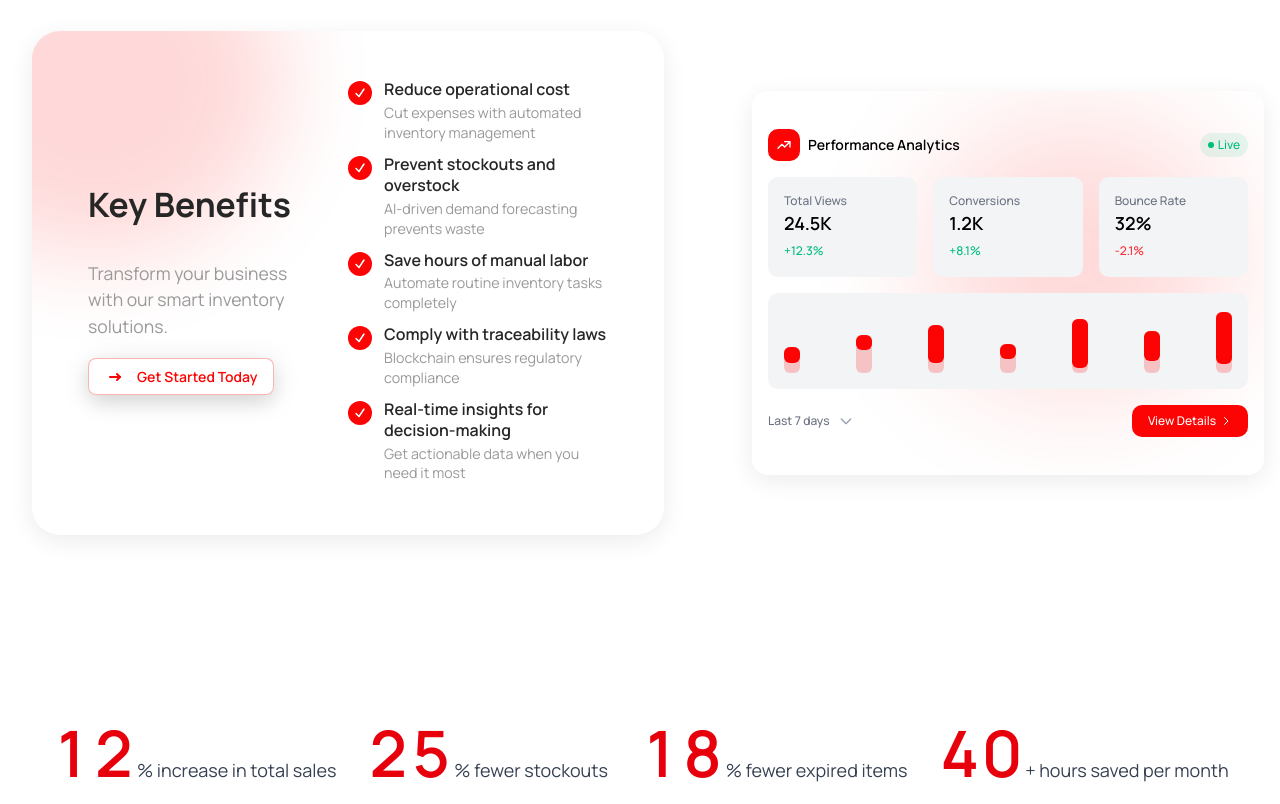
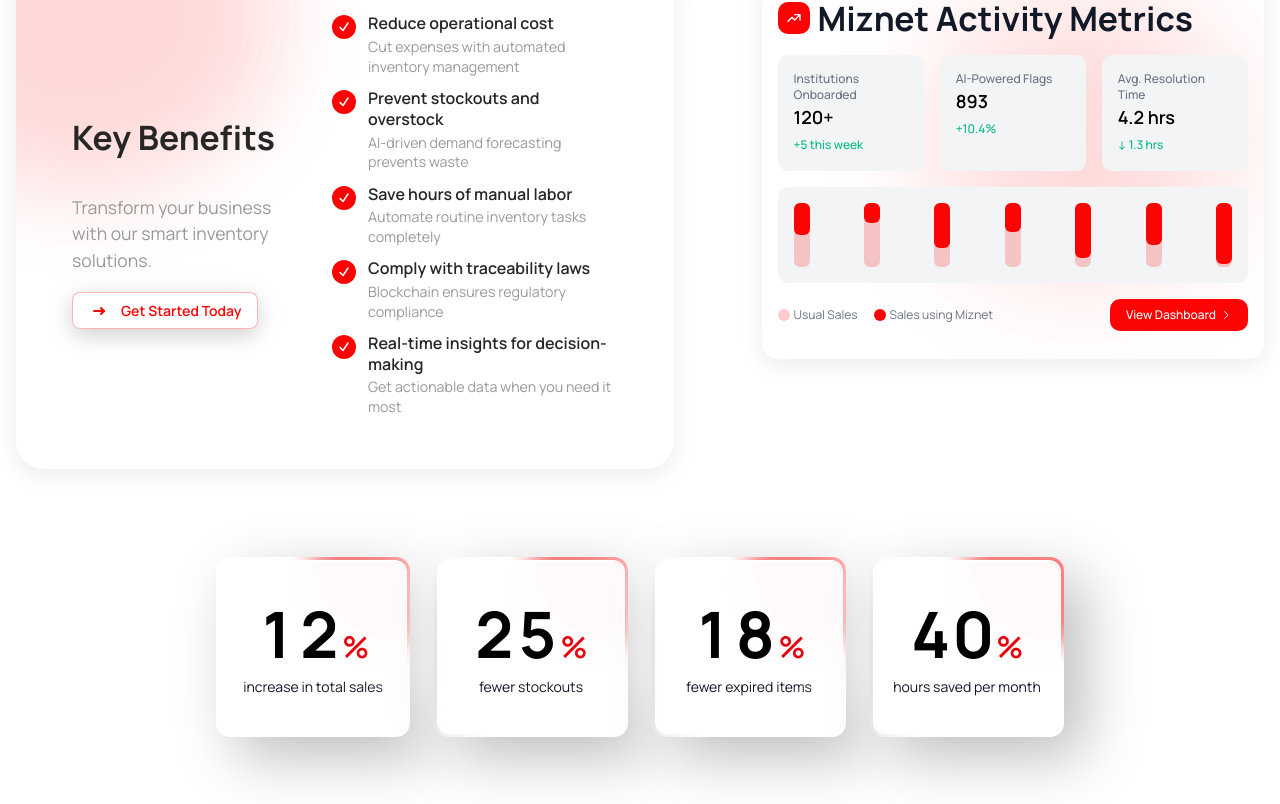
Before and after one commit to sayeesx/miznet, a Next.js app: page / in a window 1280 px wide. Shown: the part 1616-2420 px from the top of the page. Built offline with nearby package versions, Linux system fonts and the light colour scheme.

Commit message:
updated ui and ux for minimal

```diff
--- a/package.json
+++ b/package.json
@@ -15,6 +15,7 @@
     "@mui/icons-material": "^7.2.0",
     "@mui/material": "^7.2.0",
     "@tabler/icons-react": "^3.34.0",
+    "@types/styled-components": "^5.1.34",
     "aos": "^2.3.4",
     "class-variance-authority": "^0.7.1",
     "clsx": "^2.1.1",
--- a/src/app/page.tsx
+++ b/src/app/page.tsx
@@ -23,8 +23,20 @@
 export default function Home() {
   const [chatOpen, setChatOpen] = React.useState(false)
   const [logoCarouselVisible, setLogoCarouselVisible] = React.useState(false)
+  const [isLoading, setIsLoading] = React.useState(true)
 
   React.useEffect(() => {
+    // Simulate checking if page is ready
+    const checkPageReady = () => {
+      if (document.readyState === 'complete') {
+        setTimeout(() => setIsLoading(false), 500) // Small delay to ensure smooth transition
+      } else {
+        window.addEventListener('load', () => {
+          setTimeout(() => setIsLoading(false), 500)
+        })
+      }
+    }
+    checkPageReady()
     // AOS.init({
     //   duration: 700,
     //   once: true,
@@ -35,12 +47,17 @@
 
   return (
     <PageContainer>
-      <div className="bg-white min-h-screen flex flex-col font-[Manrope,sans-serif] text-[#111827]">
+      {isLoading ? (
+        <div className="fixed inset-0 flex items-center justify-center bg-white/80 backdrop-blur-sm z-50">
+          <div className="w-12 h-12 border-3 border-[#fc0404] border-t-transparent rounded-full animate-[spin_0.6s_linear_infinite]"></div>
+        </div>
+      ) : null}
+      <div className={`bg-white min-h-screen flex flex-col font-[Manrope,sans-serif] text-[#111827] ${isLoading ? 'opacity-0' : 'opacity-100 transition-opacity duration-500'}`}>
         {/* Hero Section */}
         <section className="flex flex-col-reverse md:flex-row items-center justify-between max-w-7xl mx-auto pt-16 pb-16 px-6 gap-12 w-full mt-8 md:mt-0">
           {/* Left */}
           <div className="flex-1 flex flex-col items-start justify-center">
-            <h1 className="text-5xl font-bold text-gray-900 mb-6 leading-tight max-w-2xl">
+            <h1 className="text-3xl md:text-5xl font-bold text-gray-900 mb-6 leading-tight max-w-2xl">
               Track Every Product from Warehouse to Checkout —{" "}
               <span className="text-[#fc0404]">Automatically</span>
             </h1>
@@ -66,30 +83,29 @@
         </section>
 
         {/* Brand Logo Carousel */}
-        <div>
+        <div className="mb-6">
           <BrandLogoCarousel onVisibilityChange={(isVisible) => setLogoCarouselVisible(isVisible)} />
         </div>
 
         <FeaturesSection logoCarouselVisible={logoCarouselVisible} />
 
-        {/* See How Miznet Works Button (moved here) */}
-        <div className="flex justify-center -mt-6 mb-2"> {/* reduced margin-top and margin-bottom */}
+        {/* See How Miznet Works Button */}
+        <div className="flex justify-center mb-12">
           <AnimatedButton href="/miznet" small>
             See How Miznet Works
           </AnimatedButton>
         </div>
 
         {/* Benefits Section + Performance Analytics */}
-        <section className="w-full flex flex-col md:flex-row items-center justify-center gap-0 my-0 mt-2"> {/* add mt-2 for slight separation, gap-0 for no gap */}
-          {/* BenefitsSection on left, BenfitChart on right (desktop); stacked on mobile */}
-          <div className="w-full md:w-2/3 flex justify-center md:mr-2"> {/* add md:mr-2 for a small gap on desktop */}
+        <section className="w-full flex flex-col md:flex-row items-start justify-center gap-6 mb-12">
+          <div className="w-full md:w-3/5">
             <BenefitsSection />
           </div>
-          <div className="w-full flex justify-center md:max-w-xl px-2 md:px-4"> {/* reduce px */}
+          <div className="w-full md:w-2/5">
             <BenfitChart />
           </div>
         </section>
-        <div className="w-full flex justify-center md:max-w-4xl px-1 md:px-2 mt-1 mb-0 mx-auto"> {/* increased max-width for metrics */}
+        <div className="w-full max-w-4xl mx-auto mb-12">
           <BenefitMetrics />
         </div>
 
@@ -98,7 +114,7 @@
 
 
         {/* Footer */}
-        <footer className="bg-[#111827]/80 backdrop-blur-sm text-[#F9FAFB] py-8 px-6 mt-auto border-t border-white/10">
+        <footer className="bg-[#000]/80 backdrop-blur-sm text-[#F9FAFB] py-8 px-6 mt-auto border-t border-white/10">
           <div className="max-w-7xl mx-auto flex flex-col md:flex-row items-center justify-between gap-4">
             <div className="text-[#F9FAFB] font-bold">© 2025 Miznet AI</div>
             <div className="flex gap-6 text-[#F9FAFB] text-sm">
--- a/src/components/FeaturesSection.tsx
+++ b/src/components/FeaturesSection.tsx
@@ -47,7 +47,7 @@
       ref={sectionRef}>
       <div className="max-w-7xl mx-auto">
         <h2
-          className={`text-5xl font-bold text-gray-900 mb-12 text-left transform transition-all duration-1000 ease-out ${
+          className={`text-[1.5rem] md:text-[2.1rem] font-bold text-gray-900 mb-8 text-left whitespace-nowrap transform transition-all duration-1000 ease-out ${
             shouldShow ? 'opacity-100 translate-y-0' : 'opacity-0 translate-y-10'
           }`}
         >
--- a/src/components/benfitcomponent/BenefitMetrics.tsx
+++ b/src/components/benfitcomponent/BenefitMetrics.tsx
@@ -1,31 +1,170 @@
 import React from 'react';
 import { NumberTicker } from '../ui/NumberTicker';
+import styled from 'styled-components';
 
-const BenefitMetrics = () => (
-  <div className="w-full flex justify-center mt-16 md:mt-4">
-    <div className="grid grid-cols-2 gap-10 sm:gap-12 md:flex md:flex-row md:gap-8 md:justify-center">
-      <div className="flex flex-col items-center">
-        <div className="text-xs md:text-lg text-gray-700 text-center whitespace-nowrap">
-          <NumberTicker value={12} className="font-semibold text-red-600 text-[32px] md:text-[64px]" />% increase in total sales
+const BenefitMetrics: React.FC = () => {
+  const [isVisible, setIsVisible] = React.useState(false);
+
+  React.useEffect(() => {
+    const observer = new IntersectionObserver(
+      ([entry]) => {
+        setIsVisible(entry.isIntersecting);
+      },
+      { threshold: 0.1 }
+    );
+
+    const element = document.getElementById('benefit-metrics');
+    if (element) observer.observe(element);
+
+    return () => {
+      if (element) observer.unobserve(element);
+    };
+  }, []);
+
+  return (
+    <div
+      id="benefit-metrics"
+      className={`w-full h-full flex items-center justify-center p-3 md:p-6 transition-all duration-1000 ease-out ${
+        isVisible ? 'opacity-100 translate-y-0' : 'opacity-0 translate-y-6'
+      }`}
+    >
+      <div className="grid grid-cols-2 md:grid-cols-4 gap-3 md:gap-6 w-full">
+        <StyledCard>
+          <div className="card">
+            <div className="bg" />
+            <div className="blob" />
+            <div className="content">
+              <div className="font-semibold text-red-600 text-[14px] md:text-2xl lg:text-3xl block">
+                <span><NumberTicker value={12} />%</span>
+              </div>
+              <span className="block text-[10px] md:text-sm mt-1">increase in total sales</span>
             </div>
           </div>
-      <div className="flex flex-col items-center">
-        <div className="text-xs md:text-lg text-gray-700 text-center whitespace-nowrap">
-          <NumberTicker value={25} className="font-semibold text-red-600 text-[32px] md:text-[64px]" />% fewer stockouts
+        </StyledCard>
+
+        <StyledCard>
+          <div className="card">
+            <div className="bg" />
+            <div className="blob" />
+            <div className="content">
+              <div className="font-semibold text-red-600 text-[14px] md:text-2xl lg:text-3xl block">
+                <span><NumberTicker value={25} />%</span>
+              </div>
+              <span className="block text-[10px] md:text-sm mt-1">fewer stockouts</span>
             </div>
           </div>
-      <div className="flex flex-col items-center">
-        <div className="text-xs md:text-lg text-gray-700 text-center whitespace-nowrap">
-          <NumberTicker value={18} className="font-semibold text-red-600 text-[32px] md:text-[64px]" />% fewer expired items
+        </StyledCard>
+
+        <StyledCard>
+          <div className="card">
+            <div className="bg" />
+            <div className="blob" />
+            <div className="content">
+              <div className="font-semibold text-red-600 text-[14px] md:text-2xl lg:text-3xl block">
+                <span><NumberTicker value={18} />%</span>
+              </div>
+              <span className="block text-[10px] md:text-sm mt-1">fewer expired items</span>
             </div>
           </div>
-      <div className="flex flex-col items-center">
-        <div className="text-xs md:text-lg text-gray-700 text-center whitespace-nowrap">
-          <NumberTicker value={40} className="font-semibold text-red-600 text-[32px] md:text-[64px]" />+ hours saved per month
+        </StyledCard>
+
+        <StyledCard>
+          <div className="card">
+            <div className="bg" />
+            <div className="blob" />
+            <div className="content">
+              <div className="font-semibold text-red-600 text-[14px] md:text-2xl lg:text-3xl block">
+                <NumberTicker value={40} />%
+              </div>
+              <span className="block text-[10px] md:text-sm mt-1">hours saved per month</span>
             </div>
           </div>
+        </StyledCard>
       </div>
     </div>
   );
+};
+
+const StyledCard = styled.div`
+  .card {
+    position: relative;
+    width: 100%;
+    aspect-ratio: 1;
+    @media (min-width: 768px) {
+      aspect-ratio: auto;
+      height: 180px;
+    }
+    border-radius: 10px;
+    @media (min-width: 768px) {
+      border-radius: 14px;
+    }
+    z-index: 1;
+    overflow: hidden;
+    display: flex;
+    flex-direction: column;
+    align-items: center;
+    justify-content: center;
+    box-shadow: 10px 10px 30px #bebebe, -10px -10px 30px #ffffff;
+    @media (min-width: 768px) {
+      box-shadow: 20px 20px 60px #bebebe, -20px -20px 60px #ffffff;
+    }
+  }
+
+  .content {
+    position: relative;
+    z-index: 3;
+    text-align: center;
+  }
+
+  .bg {
+    position: absolute;
+    top: 5px;
+    left: 5px;
+    right: 5px;
+    bottom: 5px;
+    z-index: 2;
+    background: rgba(255, 255, 255, .95);
+    backdrop-filter: blur(24px);
+    border-radius: 10px;
+    overflow: hidden;
+    outline: 2px solid white;
+  }
+
+  .blob {
+    position: absolute;
+    z-index: 1;
+    top: 50%;
+    left: 50%;
+    width: 150px;
+    height: 150px;
+    border-radius: 50%;
+    background-color: #ff0000;
+    opacity: 0.5;
+    filter: blur(12px);
+    animation: blob-bounce 5s infinite ease;
+  }
+
+  @keyframes blob-bounce {
+    0% {
+      transform: translate(-100%, -100%) translate3d(0, 0, 0);
+    }
+
+    25% {
+      transform: translate(-100%, -100%) translate3d(100%, 0, 0);
+    }
+
+    50% {
+      transform: translate(-100%, -100%) translate3d(100%, 100%, 0);
+    }
+
+    75% {
+      transform: translate(-100%, -100%) translate3d(0, 100%, 0);
+    }
+
+    100% {
+      transform: translate(-100%, -100%) translate3d(0, 0, 0);
+    }
+  }
+`;
 
 export default BenefitMetrics;
--- a/src/components/benfitcomponent/BenefitsSection.tsx
+++ b/src/components/benfitcomponent/BenefitsSection.tsx
@@ -15,12 +15,22 @@
 );
 
 const BenefitsSection: React.FC = () => {
+  const [isVisible, setIsVisible] = React.useState(false);
+
   useEffect(() => {
-    const handleScroll = () => {
-      // setScrollY(window.scrollY); // This line was removed as per the edit hint.
+    const observer = new IntersectionObserver(
+      ([entry]) => {
+        setIsVisible(entry.isIntersecting);
+      },
+      { threshold: 0.1 }
+    );
+
+    const element = document.getElementById('benefits-section');
+    if (element) observer.observe(element);
+
+    return () => {
+      if (element) observer.unobserve(element);
     };
-    window.addEventListener('scroll', handleScroll);
-    return () => window.removeEventListener('scroll', handleScroll);
   }, []);
 
   const benefits: Benefit[] = [
@@ -47,7 +57,7 @@
   ];
 
   return (
-    <StyledWrapper>
+    <StyledWrapper id="benefits-section" className={`transition-all duration-1000 ease-out ${isVisible ? 'opacity-100 translate-y-0' : 'opacity-0 translate-y-6'}`}>
       <div className="card">
         <div
           className="blob"
@@ -87,13 +97,14 @@
 };
 
 const StyledWrapper = styled.div`
-  padding: 2rem 0;
+  padding: 1rem;
   display: flex;
-  justify-content: flex-start;
-  align-items: center;
-  min-height: 100vh;
+  justify-content: center;
+  align-items: stretch;
+  min-height: auto;
   overflow: visible;
-  margin-left: 2rem;
+  width: 100%;
+  margin: 0;
 
   .card {
     --white: hsl(0, 0%, 100%);
@@ -163,7 +174,7 @@
   }
 
   .card_title {
-    font-size: 2.1rem;
+    font-size: clamp(1.5rem, 4vw, 2.1rem);
     font-weight: 700;
     color: var(--black);
     margin-bottom: 0.5rem;
@@ -261,23 +272,17 @@
   }
 
   @media (max-width: 768px) {
-    margin-top: 0;
-    margin-left: 0;
-    display: flex;
-    justify-content: center;
-    align-items: center;
-    padding: 0.5rem 0;
+    padding: 0.5rem;
     .card {
-      max-width: 22rem;
+      max-width: 100%;
       min-height: unset;
       padding: 0;
       border-radius: 16px;
-      margin-right: 0;
-      margin-left: 0;
+      margin: 0;
     }
     .card-content {
       flex-direction: column;
-      padding: 1.2rem 0.7rem 1.2rem 0.7rem;
+      padding: 1.2rem;
       gap: 1.1rem;
     }
     .card-text, .card-list-button {
--- /dev/null
+++ b/src/components/benfitcomponent/BentoLayout.tsx
@@ -0,0 +1,110 @@
+import React from 'react';
+import styled from 'styled-components';
+import BenefitsSection from './BenefitsSection';
+import BenfitChart from './benfitchart';
+import BenefitMetrics from './BenefitMetrics';
+
+const BentoLayout: React.FC = () => {
+  return (
+    <BentoWrapper>
+      <div className="bento-grid">
+        <div className="bento-item benefits">
+          <BenefitsSection />
+        </div>
+        <div className="bento-item chart">
+          <BenfitChart />
+        </div>
+        <div className="bento-item metrics">
+          <BenefitMetrics />
+        </div>
+      </div>
+    </BentoWrapper>
+  );
+};
+
+const BentoWrapper = styled.div`
+  width: 100%;
+  max-width: 1440px;
+  margin: 0 auto;
+  padding: 2rem;
+
+  .bento-grid {
+    display: grid;
+    grid-template-columns: repeat(2, 1fr);
+    grid-template-rows: auto auto;
+    gap: 2rem;
+    width: 100%;
+  }
+
+  .bento-item {
+    background: #ffffff;
+    border-radius: 24px;
+    overflow: hidden;
+    transition: transform 0.3s ease;
+
+    &:hover {
+      transform: translateY(-4px);
+    }
+  }
+
+  .benefits {
+    grid-column: 1 / -1;
+    grid-row: 1;
+  }
+
+  .chart {
+    grid-column: 1;
+    grid-row: 2;
+  }
+
+  .metrics {
+    grid-column: 2;
+    grid-row: 2;
+  }
+
+  @media (max-width: 1200px) {
+    padding: 1.5rem;
+
+    .bento-grid {
+      gap: 1.5rem;
+    }
+  }
+
+  @media (max-width: 900px) {
+    padding: 1rem;
+
+    .bento-grid {
+      grid-template-columns: 1fr;
+      gap: 1rem;
+    }
+
+    .benefits {
+      grid-column: 1;
+      grid-row: 1;
+    }
+
+    .chart {
+      grid-column: 1;
+      grid-row: 2;
+    }
+
+    .metrics {
+      grid-column: 1;
+      grid-row: 3;
+    }
+  }
+
+  @media (max-width: 480px) {
+    padding: 0.5rem;
+
+    .bento-grid {
+      gap: 0.75rem;
+    }
+
+    .bento-item {
+      border-radius: 16px;
+    }
+  }
+`;
+
+export default BentoLayout;
--- a/src/components/benfitcomponent/benfitchart.tsx
+++ b/src/components/benfitcomponent/benfitchart.tsx
@@ -1,11 +1,37 @@
 import React from 'react';
 
 const BenfitChart = () => {
+  const [isVisible, setIsVisible] = React.useState(false);
+
+  React.useEffect(() => {
+    const observer = new IntersectionObserver(
+      ([entry]) => {
+        setIsVisible(entry.isIntersecting);
+      },
+      { threshold: 0.1 }
+    );
+
+    const element = document.getElementById('benefit-chart');
+    if (element) observer.observe(element);
+
+    return () => {
+      if (element) observer.unobserve(element);
+    };
+  }, []);
+
   return (
-    <div className="relative flex w-full max-w-full flex-col rounded-2xl bg-white min-h-[24rem] overflow-hidden justify-center items-center px-8 mx-auto sm:px-4" style={{ boxShadow: '0 6px 24px 0 rgba(0,0,0,0.08)' }}>
-      {/* Red blurred blob background, fixed to top right */}
+    <div
+      id="benefit-chart"
+      className={`relative flex w-[95%] md:w-full h-full md:min-h-[390px] flex-col rounded-2xl bg-white overflow-hidden justify-center items-center p-3 md:p-4 transition-all duration-1000 ease-out mt-6 md:mt-5 mx-auto md:-ml-4 ${
+        isVisible ? 'opacity-100 translate-y-0' : 'opacity-0 translate-y-6'
+      }`}
+      style={{ boxShadow: '0 6px 24px 0 rgba(0,0,0,0.08)' }}
+    >
+      {/* Red blurred blob background */}
       <div className="absolute right-8 top-8 w-[60%] h-[70%] min-w-[120px] min-h-[120px] max-w-[320px] max-h-[320px] rounded-full bg-[#fc0404] opacity-15 blur-3xl pointer-events-none z-0" />
+
       <div className="relative z-10 w-full">
+        {/* Top Header */}
         <div className="mb-4 flex items-center justify-between w-full">
           <div className="flex items-center gap-2">
             <div className="flex h-8 w-8 items-center justify-center rounded-lg bg-[#fc0404]">
@@ -13,64 +39,57 @@
                 <path strokeLinecap="round" strokeLinejoin="round" strokeWidth={2} d="M13 7h8m0 0v8m0-8l-8 8-4-4-6 6" />
               </svg>
             </div>
-            <h3 className="text-sm font-semibold text-black">Performance Analytics</h3>
+            <h3 className="text-[1.5rem] md:text-[2.1rem] font-bold text-[#111827] leading-tight relative z-2">Miznet Activity Metrics</h3>
           </div>
-          <span className="flex items-center gap-1 rounded-full bg-emerald-500/10 px-2 py-1 text-xs font-medium text-emerald-500">
-            <span className="h-1.5 w-1.5 rounded-full bg-emerald-500" />
-            Live
-          </span>
         </div>
+
+        {/* Metrics */}
         <div className="mb-4 grid grid-cols-2 md:grid-cols-3 gap-4 w-full">
           <div className="rounded-lg bg-gray-100 p-4">
-            <p className="text-xs font-medium text-gray-500">Total Views</p>
-            <p className="text-lg font-semibold text-black">24.5K</p>
-            <span className="text-xs font-medium text-emerald-500">+12.3%</span>
+            <p className="text-xs font-medium text-gray-500">Institutions Onboarded</p>
+            <p className="text-lg font-semibold text-black">120+</p>
+            <span className="text-xs font-medium text-emerald-500">+5 this week</span>
           </div>
           <div className="rounded-lg bg-gray-100 p-4">
-            <p className="text-xs font-medium text-gray-500">Conversions</p>
-            <p className="text-lg font-semibold text-black">1.2K</p>
-            <span className="text-xs font-medium text-emerald-500">+8.1%</span>
+            <p className="text-xs font-medium text-gray-500">AI-Powered Flags</p>
+            <p className="text-lg font-semibold text-black">893</p>
+            <span className="text-xs font-medium text-emerald-500">+10.4%</span>
           </div>
           <div className="rounded-lg bg-gray-100 p-4 hidden md:block">
-            <p className="text-xs font-medium text-gray-500">Bounce Rate</p>
-            <p className="text-lg font-semibold text-black">32%</p>
-            <span className="text-xs font-medium text-red-500">-2.1%</span>
+            <p className="text-xs font-medium text-gray-500">Avg. Resolution Time</p>
+            <p className="text-lg font-semibold text-black">4.2 hrs</p>
+            <span className="text-xs font-medium text-emerald-500">↓ 1.3 hrs</span>
           </div>
         </div>
+
+        {/* Bar Chart */}
         <div className="mb-4 h-24 w-full overflow-hidden rounded-lg bg-gray-100 p-4">
           <div className="flex h-full w-full items-end justify-between gap-2">
-            <div className="h-[40%] w-4 rounded-sm bg-[#fc0404]/20">
-              <div className="h-[60%] w-full rounded-sm bg-[#fc0404] transition-all duration-300" />
+            {[50, 30, 70, 45, 85, 65, 95].map((value, index) => (
+              <div key={index} className="h-full w-4 rounded-sm bg-[#fc0404]/20">
+                <div
+                  className="w-full rounded-sm bg-[#fc0404] transition-all duration-300"
+                  style={{ height: `${value}%` }}
+                />
+              </div>
+            ))}
+          </div>
+        </div>
+
+        {/* Legend + Button */}
+        <div className="flex items-center justify-between w-full">
+          <div className="flex items-center gap-4">
+            <div className="flex items-center gap-1">
+              <div className="w-3 h-3 rounded-full bg-[#fc0404]/20"></div>
+              <span className="text-xs text-gray-500">Usual Sales</span>
             </div>
-            <div className="h-[60%] w-4 rounded-sm bg-[#fc0404]/20">
-              <div className="h-[40%] w-full rounded-sm bg-[#fc0404] transition-all duration-300" />
-            </div>
-            <div className="h-[75%] w-4 rounded-sm bg-[#fc0404]/20">
-              <div className="h-[80%] w-full rounded-sm bg-[#fc0404] transition-all duration-300" />
-            </div>
-            <div className="h-[45%] w-4 rounded-sm bg-[#fc0404]/20">
-              <div className="h-[50%] w-full rounded-sm bg-[#fc0404] transition-all duration-300" />
-            </div>
-            <div className="h-[85%] w-4 rounded-sm bg-[#fc0404]/20">
-              <div className="h-[90%] w-full rounded-sm bg-[#fc0404] transition-all duration-300" />
-            </div>
-            <div className="h-[65%] w-4 rounded-sm bg-[#fc0404]/20">
-              <div className="h-[70%] w-full rounded-sm bg-[#fc0404] transition-all duration-300" />
-            </div>
-            <div className="h-[95%] w-4 rounded-sm bg-[#fc0404]/20">
-              <div className="h-[85%] w-full rounded-sm bg-[#fc0404] transition-all duration-300" />
+            <div className="flex items-center gap-1">
+              <div className="w-3 h-3 rounded-full bg-[#fc0404]"></div>
+              <span className="text-xs text-gray-500">Sales using Miznet</span>
             </div>
           </div>
-        </div>
-        <div className="flex items-center justify-between w-full">
-          <div className="flex items-center gap-2">
-            <span className="text-xs font-medium text-gray-500">Last 7 days</span>
-            <svg className="h-4 w-4 text-gray-400" fill="none" viewBox="0 0 24 24" stroke="currentColor">
-              <path strokeLinecap="round" strokeLinejoin="round" strokeWidth={2} d="M19 9l-7 7-7-7" />
-            </svg>
-          </div>
           <button className="flex items-center gap-1 rounded-lg bg-[#fc0404] px-4 py-2 text-xs font-medium text-white transition-all duration-300 hover:bg-[#cc0303]">
-            View Details
+            View Dashboard
             <svg className="h-3 w-3" fill="none" viewBox="0 0 24 24" stroke="currentColor">
               <path strokeLinecap="round" strokeLinejoin="round" strokeWidth={2} d="M9 5l7 7-7 7" />
             </svg>
```
Also changed, not shown: src/components/AboutSection.tsx (+5 -2 lines), 1 other file (tests, documents, lock files or other folders). Lines whose indentation alone changed are shown as unchanged.
